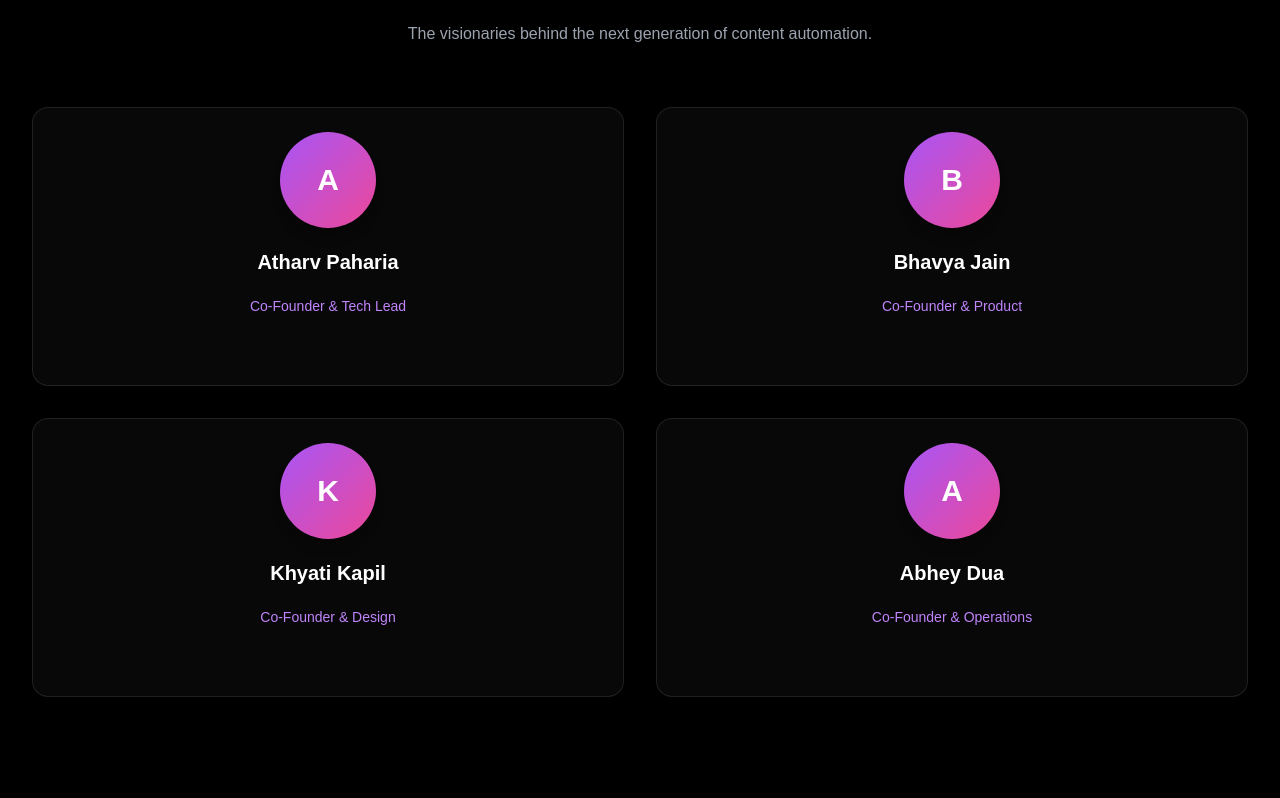
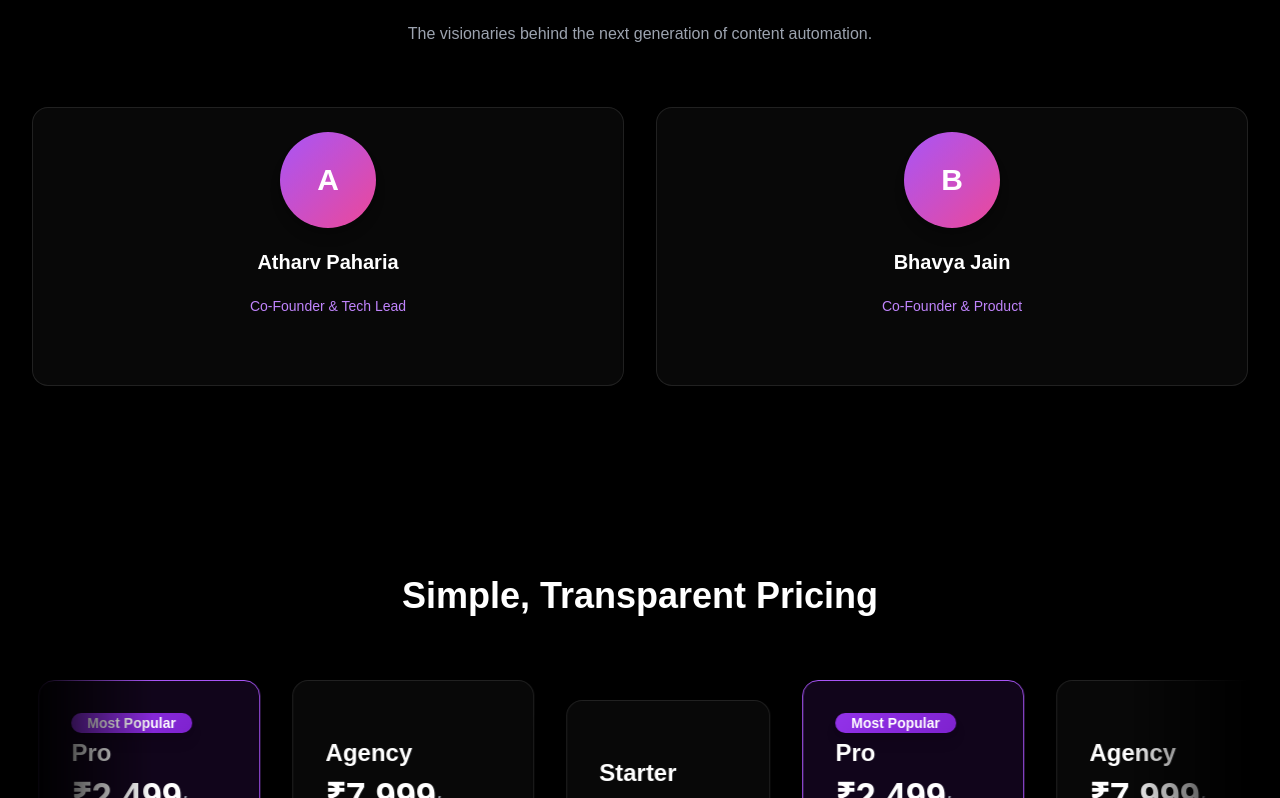
Before and after one commit to atharvgit2005/NYX, a Next.js app: page / in a window 1280 px wide. Shown: the part 2009-2807 px from the top of the page. Built offline with nearby package versions, Linux system fonts and the light colour scheme; no server answers.

Commit message:
Update Founders section: Remove Khyati and Abhey

```diff
--- a/src/components/LandingPage.tsx
+++ b/src/components/LandingPage.tsx
@@ -231,8 +231,6 @@ export default function LandingPage() {
                         {[
                             { name: 'Atharv Paharia', role: 'Co-Founder & Tech Lead' },
                             { name: 'Bhavya Jain', role: 'Co-Founder & Product' },
-                            { name: 'Khyati Kapil', role: 'Co-Founder & Design' },
-                            { name: 'Abhey Dua', role: 'Co-Founder & Operations' },
                         ].map((founder, i) => (
                             <div key={i} className="p-6 rounded-2xl bg-white/5 border border-white/10 hover:border-purple-500/50 transition-all text-center group">
                                 <div className="w-24 h-24 mx-auto mb-4 rounded-full bg-gradient-to-br from-purple-500 to-pink-500 flex items-center justify-center text-3xl font-bold shadow-lg group-hover:scale-105 transition-transform">
```
